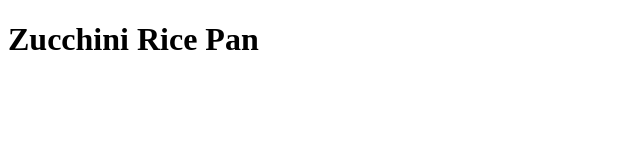
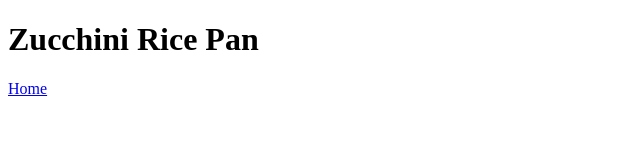
Before and after one commit to KondraShar/odin-recipes, a plain HTML site: page recipes/zucchiniricepan.html in a window 1280 px wide. Shown: the full height of the page, 0-640 px from the left. Drawn offline with Linux system fonts and the light colour scheme.

Commit message:
Correct typo in zucchiniricepan.html

```diff
--- a/recipes/zucchiniricepan.html
+++ b/recipes/zucchiniricepan.html
@@ -10,6 +10,6 @@
 
 <body>
 	<h1>Zucchini Rice Pan</h1>
-	<a href="../index.html>Home</a>
+	<a href="../index.html">Home</a>
 </body>
 </html>
```
